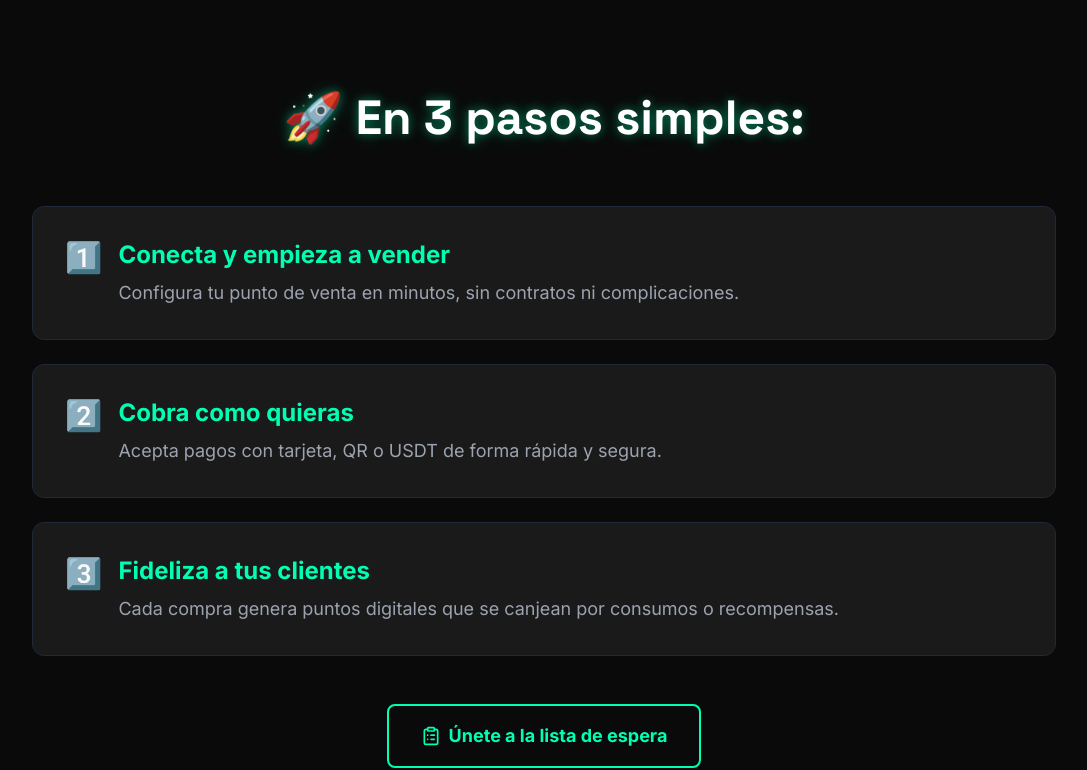
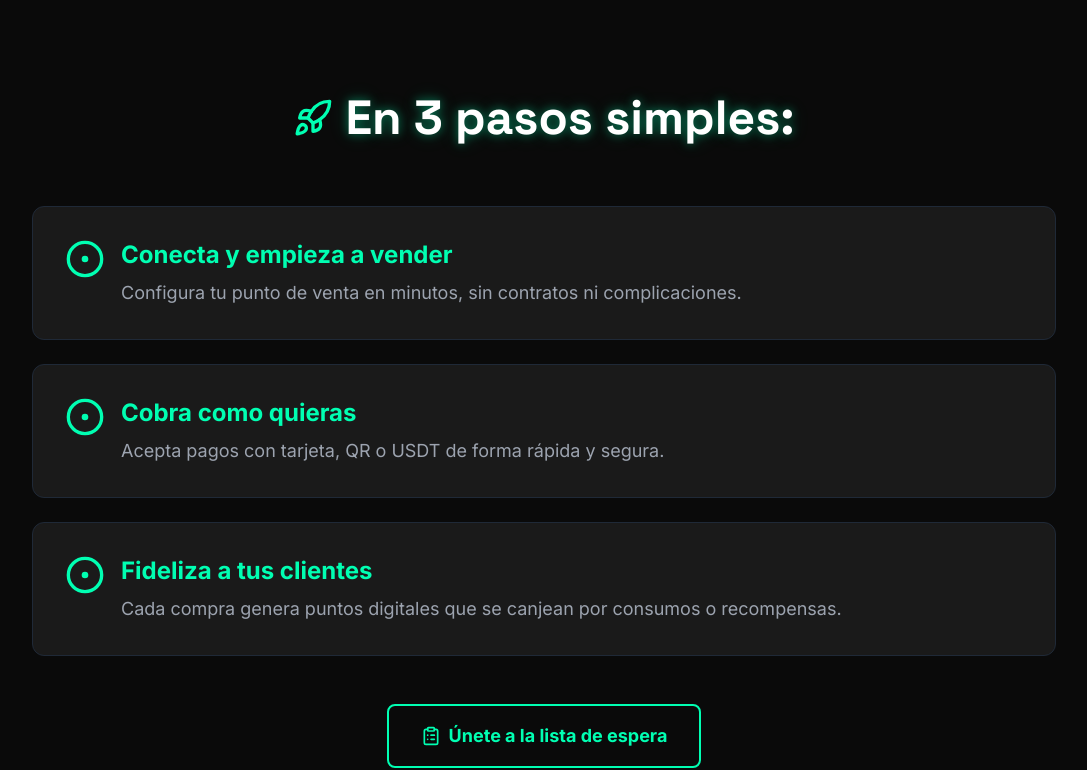
Before and after one commit to zleypner/brewfi_landing, a Next.js app: page / in a window 1280 px wide. Shown: the part 1898-2668 px from the top of the page, without its empty margins (96-1183 px from the left). Built offline with nearby package versions, Linux system fonts and the light colour scheme.

Commit message:
[Update] Footer

```diff
--- a/app/page.tsx
+++ b/app/page.tsx
@@ -22,7 +22,8 @@ import {
   Star,
   TrendingUp,
   Handshake,
-  ArrowRightCircle
+  ArrowRightCircle,
+  CircleDot
 } from "lucide-react";
 
 export default function Home() {
@@ -139,13 +140,14 @@ export default function Home() {
       <section className="section-container">
         <div className="max-w-5xl mx-auto">
           <h2 className="text-4xl md:text-5xl font-bold text-center mb-16 glow-text-subtle font-grotesk flex items-center justify-center gap-3">
-            🚀 En 3 pasos simples:
+            <Rocket className="w-10 h-10 text-brewfi-green" />
+            En 3 pasos simples:
           </h2>
 
           <div className="space-y-6 mb-12">
             <div className="card-dark flex items-start space-x-4 transform hover:scale-102 transition-transform">
-              <div className="text-brewfi-green text-3xl font-bold">
-                1️⃣
+              <div className="text-brewfi-green flex-shrink-0">
+                <CircleDot className="w-10 h-10" />
               </div>
               <div>
                 <h3 className="text-2xl font-bold text-brewfi-green mb-2">
@@ -158,8 +160,8 @@ export default function Home() {
             </div>
 
             <div className="card-dark flex items-start space-x-4 transform hover:scale-102 transition-transform">
-              <div className="text-brewfi-green text-3xl font-bold">
-                2️⃣
+              <div className="text-brewfi-green flex-shrink-0">
+                <CircleDot className="w-10 h-10" />
               </div>
               <div>
                 <h3 className="text-2xl font-bold text-brewfi-green mb-2">
@@ -172,8 +174,8 @@ export default function Home() {
             </div>
 
             <div className="card-dark flex items-start space-x-4 transform hover:scale-102 transition-transform">
-              <div className="text-brewfi-green text-3xl font-bold">
-                3️⃣
+              <div className="text-brewfi-green flex-shrink-0">
+                <CircleDot className="w-10 h-10" />
               </div>
               <div>
                 <h3 className="text-2xl font-bold text-brewfi-green mb-2">
--- a/components/Footer.tsx
+++ b/components/Footer.tsx
@@ -15,7 +15,7 @@ export default function Footer() {
               height={50}
             />
             <p className="text-gray-400 text-sm">
-              La nueva forma de fidelizar clientes y aceptar pagos digitales en tu cafetería.
+              La nueva forma de fidelizar clientes y aceptar pagos digitales en tu negocio.
             </p>
           </div>
 
```
